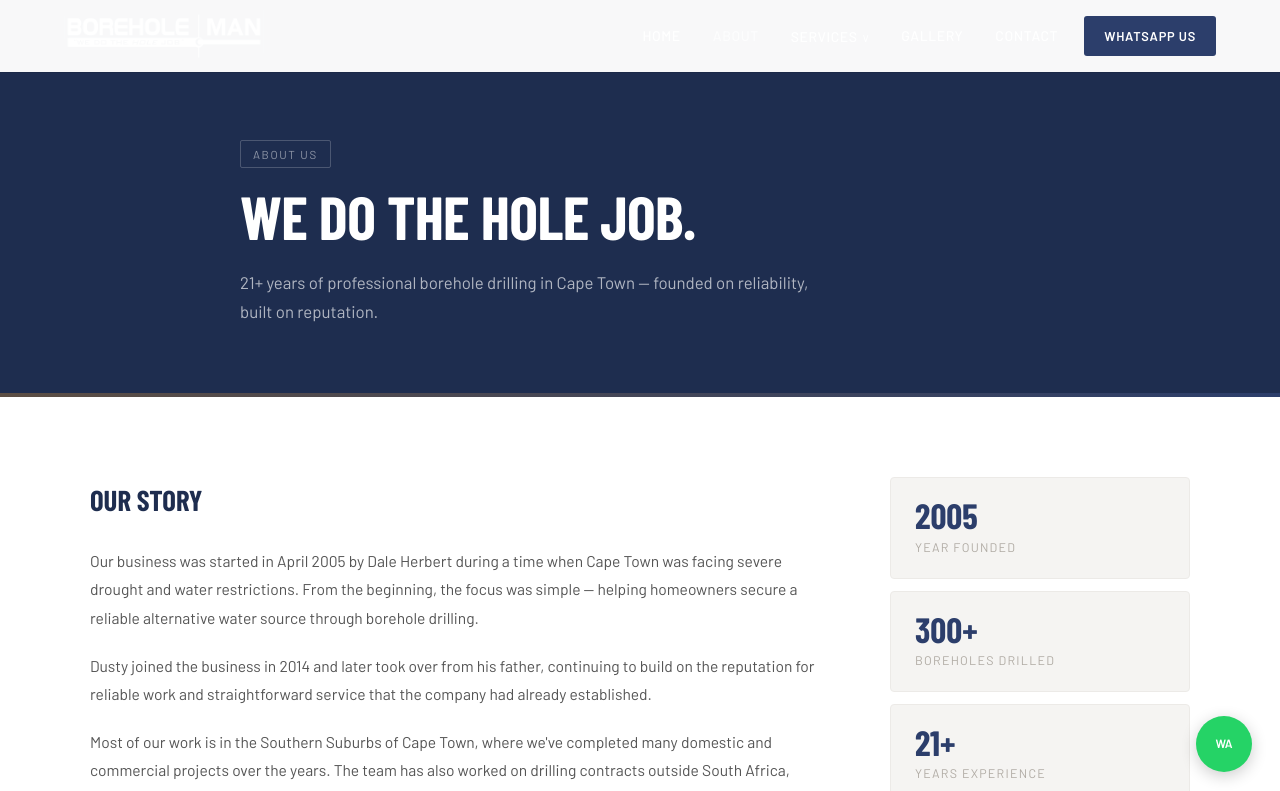
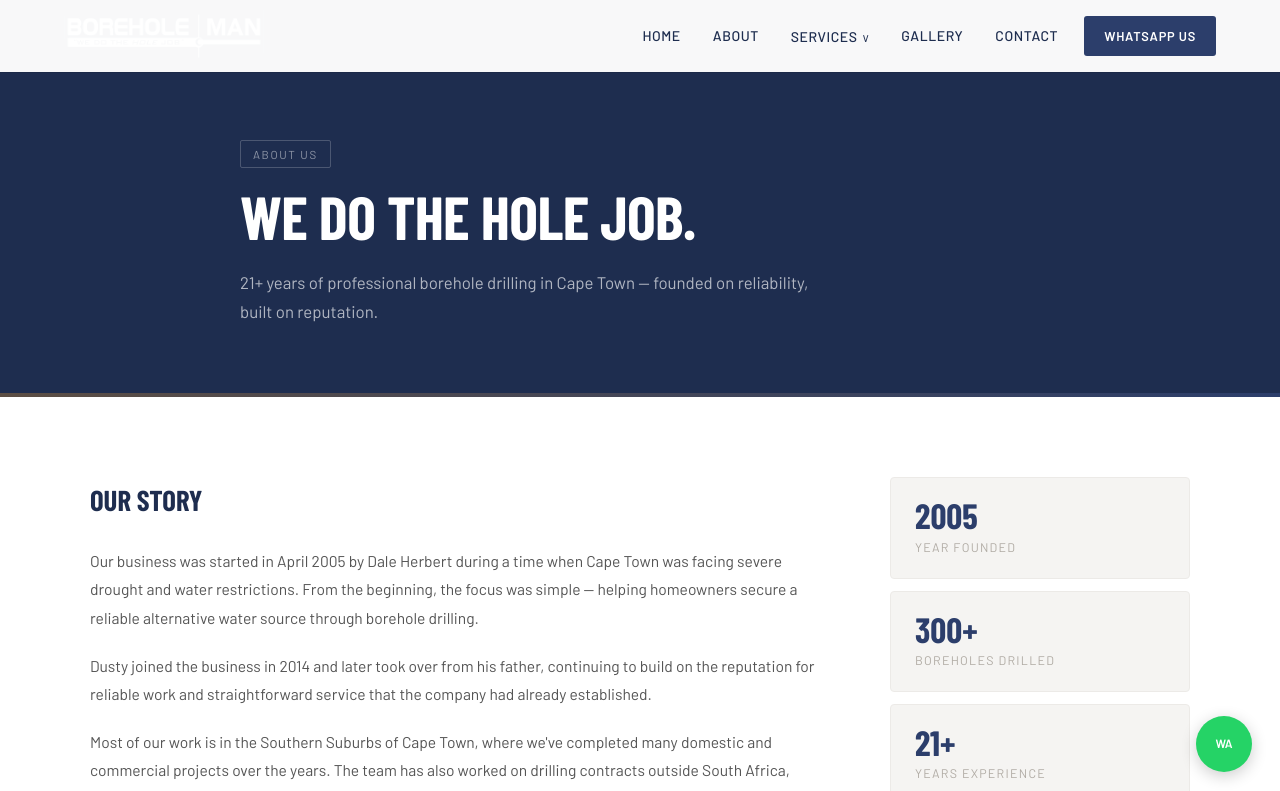
Before and after one commit to BoreholeMan/my-website, a React (Vite) app: page /about in a window 1280 px wide. Shown: the top 791 px of the page. Built offline with nearby package versions, Linux system fonts and the light colour scheme; a web font is replaced by a local one.

Commit message:
Add solid style variations for Navbar links

```diff
--- a/src/components/Navbar.module.css
+++ b/src/components/Navbar.module.css
@@ -51,8 +51,20 @@
   text-transform: uppercase;
 }
 
+.solid .link {
+  color: var(--navy-dark);
+}
+
+.solid .link:hover {
+  color: var(--navy);
+}
+
 .link:hover, .active {
   color: rgba(255,255,255,0.7);
+}
+
+.nav.solid .link {
+  color: var(--navy-dark);
 }
 
 .caret {
```
